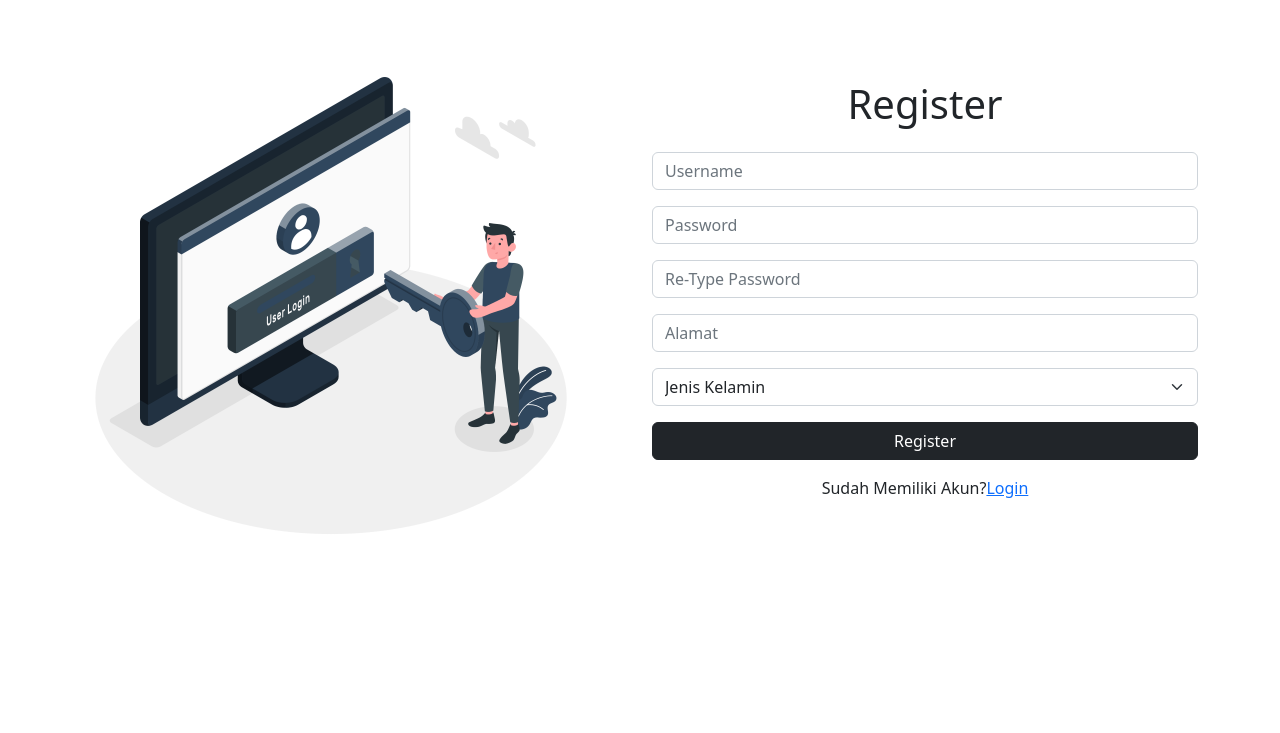
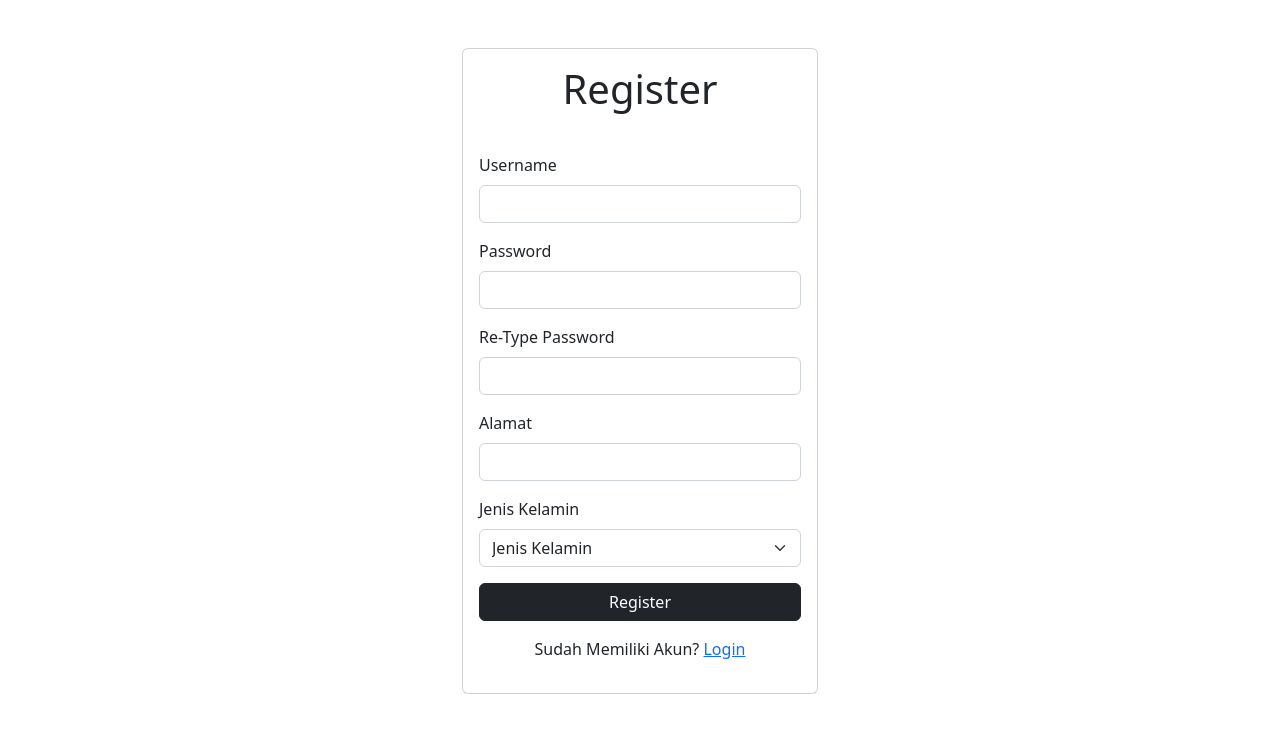
Before and after one commit to aditamaputra3/Digitop, a PHP site: page /register.php in a window 1280 px wide. Shown: the top 733 px of the page. Run offline with PHP 8.4, Linux system fonts and the light colour scheme; some libraries are stand-ins or nearby versions; some web fonts are replaced.

Commit message:
alert login

```diff
--- a/actionRegister.php
+++ b/actionRegister.php
@@ -13,17 +13,16 @@ function register($data){
     $result = mysqli_query($koneksi, "SELECT username FROM user WHERE username = '$username'");
 
     if(mysqli_fetch_assoc($result)){
-        echo"<script>
-        alert('Username sudah terdaftar!);
+        echo "<script>
+            alert('Username sudah terdaftar!');
         </script>";
         return false;
     }
 
     if($password !== $password2){
-        echo"<script>
-        alert('Konfirmasi password tidak sesuai!);
+        echo "<script>
+            alert('Konfirmasi password tidak sesuai!');
         </script>";
-
         return false;
     }
 
--- a/header.php
+++ b/header.php
@@ -10,4 +10,5 @@
     <link href="https://fonts.googleapis.com/css2?family=Inria+Sans:wght@300&family=Nunito&family=PT+Sans&display=swap" rel="stylesheet">
     <link rel="stylesheet" href="style/css/custom.css">
     <link href="https://cdn.jsdelivr.net/npm/@sweetalert2/theme-dark@4/dark.css" rel="stylesheet" />
+
 </head>
--- a/navbar2.php
+++ b/navbar2.php
@@ -10,10 +10,10 @@
                     <a class="nav-link active" aria-current="page" href="index.php">Home</a>
                 </li>
                 <li class="nav-item">
-                    <a class="nav-link" href="viewProduk.php">Laptop</a>
+                    <a class="nav-link" href="viewLaptop.php">Laptop</a>
                 </li>
                 <li class="nav-item">
-                    <a class="nav-link" href="viewProduk.php">Suplier</a>
+                    <a class="nav-link" href="viewSuplier.php">Suplier</a>
                 </li>
                 <li class="nav-item dropdown">
                     <a class="nav-link dropdown-toggle" href="#" id="navbarDropdown" role="button" data-bs-toggle="dropdown" aria-expanded="false">
--- a/register.php
+++ b/register.php
@@ -1,52 +1,56 @@
+<!DOCTYPE html>
+<html lang="en">
+<?php include 'header.php'; ?>
+
+<body>
+  <div class="container mt-5">
     <?php
     require 'actionRegister.php';
 
     if (isset($_POST["register"])) {
-  if (
-    register($_POST) >
-    0
-  ) {
-    echo "
-<script>
-  alert('User baru berhasil ditambahkan);
-</script>
-";
-    header("Location:login.php");
+      $result = register($_POST);
+      if ($result > 0) {
+        echo '<div class="alert alert-danger" role="alert">
+            Gagal menambahkan user baru: ' . mysqli_error($koneksi) . '
+          </div>';
+        header("Location:register.php");
+        exit();
       } else {
-    echo mysqli_error($koneksi);
+        echo '<div class="alert alert-danger" role="alert">
+            Gagal menambahkan user baru: ' . mysqli_error($koneksi) . '
+          </div>';
+        exit();
       }
-} ?>
-<!DOCTYPE html>
-<html lang="en">
-
-<?php include 'header.php'; ?>
-
-<body>
-  <div class="container mt-5">
-    <div class="row align-items-center">
-      <div class="col">
-        <img width="500" src="assets/register.png" alt="gambar" />
+    }
+    ?>
+    <div class="row align-items-center justify-content-center">
+      <div class="col-md-4">
+        <div class="card">
+          <div class="card-body">
+            <h1 class="text-center">Register</h1>
           </div>
-      <div class="col">
-        <div class="mb-3 d-flex justify-content-center">
-          <h1>Register</h1>
+          <div class="card-body">
             <form action="" method="post">
+              <div class="mb-3">
+                <label for="username" class="form-label">Username</label>
+                <input type="text" class="form-control" name="username" id="username" required>
               </div>
               <div class="mb-3">
-          <input placeholder="Username" type="text" class="form-control" name="username" id="username" required />
+                <label for="password" class="form-label">Password</label>
+                <input type="password" class="form-control" name="password" id="password" required>
               </div>
               <div class="mb-3">
-          <input placeholder="Password" type="password" class="form-control" name="password" id="password" required />
+                <label for="password2" class="form-label">Re-Type Password</label>
+                <input type="password" class="form-control" name="password2" id="password2" required>
               </div>
               <div class="mb-3">
-          <input placeholder="Re-Type Password" type="password" class="form-control" name="password2" id="password2" required />
+                <label for="alamat" class="form-label">Alamat</label>
+                <input type="text" class="form-control" name="alamat" id="alamat" required>
               </div>
               <div class="mb-3">
-          <input placeholder="Alamat" type="text" class="form-control" name="alamat" id="alamat" required />
-        </div>
-        <div class="mb-3">
+                <label for="jenis_kelamin" class="form-label">Jenis Kelamin</label>
                 <select class="form-select" name="jenis_kelamin" id="jenis_kelamin" aria-label="Default select example" required>
-            <option value="Tidak Menyebutkan" selected>Jenis Kelamin</option>
+                  <option value="Tidak Menyebutkan" selected disabled>Jenis Kelamin</option>
                   <option value="Pria">Pria</option>
                   <option value="Wanita">Wanita</option>
                   <option value="Non-Binary">Non-Binary</option>
@@ -54,18 +58,18 @@ if (isset($_POST["register"])) {
                 </select>
               </div>
               <div class="mb-3 d-grid gap-2">
-          <button action="submit" name="register" class="btn btn-dark">Register</button>
+                <button type="submit" name="register" class="btn btn-dark">Register</button>
               </div>
-        <div class="mb-3 d-flex justify-content-center">
+              <div class="mb-3 text-center">
                 Sudah Memiliki Akun? <a href="login.php" class="link-primary"> Login</a>
               </div>
             </form>
           </div>
         </div>
       </div>
-  <script type="text/javascript" src="sweetalert.js"></script>
-  <script src="https://cdn.jsdelivr.net/npm/bootstrap@5.2.3/dist/js/bootstrap.bundle.min.js" integrity="sha384-kenU1KFdBIe4zVF0s0G1M5b4hcpxyD9F7jL+jjXkk+Q2h455rYXK/7HAuoJl+0I4" crossorigin="anonymous"></script>
-  <script src="https://cdn.jsdelivr.net/npm/sweetalert2@11"></script>
+    </div>
+  </div>
+  <?php include 'scripts.php'; ?>
 </body>
 
 </html>
--- a/scripts.js
+++ b/scripts.js
@@ -1,15 +1,3 @@
-function login() {
-  Swal.fire("Pesan", "Login Berhasil!", "success").then(function () {
-    window.location.href = "index.php";
-  });
-}
-
-function register() {
-  Swal.fire("Pesan", "Register Berhasil!", "success").then(function () {
-    window.location.href = "login.html";
-  });
-}
-
 function showPass() {
   var x = document.getElementById("password");
   if (x.type === "password") {
--- a/scripts.php
+++ b/scripts.php
@@ -1,4 +1,6 @@
 <script src="https://cdn.jsdelivr.net/npm/bootstrap@5.2.3/dist/js/bootstrap.bundle.min.js" integrity="sha384-kenU1KFdBIe4zVF0s0G1M5b4hcpxyD9F7jL+jjXkk+Q2h455rYXK/7HAuoJl+0I4" crossorigin="anonymous"></script>
-<script type="text/javascript" src="sweetalert.js"></script>
+<script src="https://code.jquery.com/jquery-3.5.1.slim.min.js"></script>
+<script src="https://cdn.jsdelivr.net/npm/sweetalert2@10"></script>
+<script src="https://cdn.jsdelivr.net/npm/sweetalert2@11"></script>
 <script src="https://cdn.jsdelivr.net/npm/sweetalert2@11"></script>
 <script src="scripts.js"></script>
--- a/style/css/custom.css
+++ b/style/css/custom.css
@@ -17,3 +17,11 @@
     margin-left: 0 !important;
   }
 }
+
+.alert-fixed {
+  position: fixed;
+  top: 100;
+  left: 100;
+  width: 80%;
+  z-index: 9999;
+}
```
Also changed, not shown: actionLogin.php (+9 -2 lines), login.php (+25 -12 lines). Lines whose indentation alone changed are shown as unchanged.
